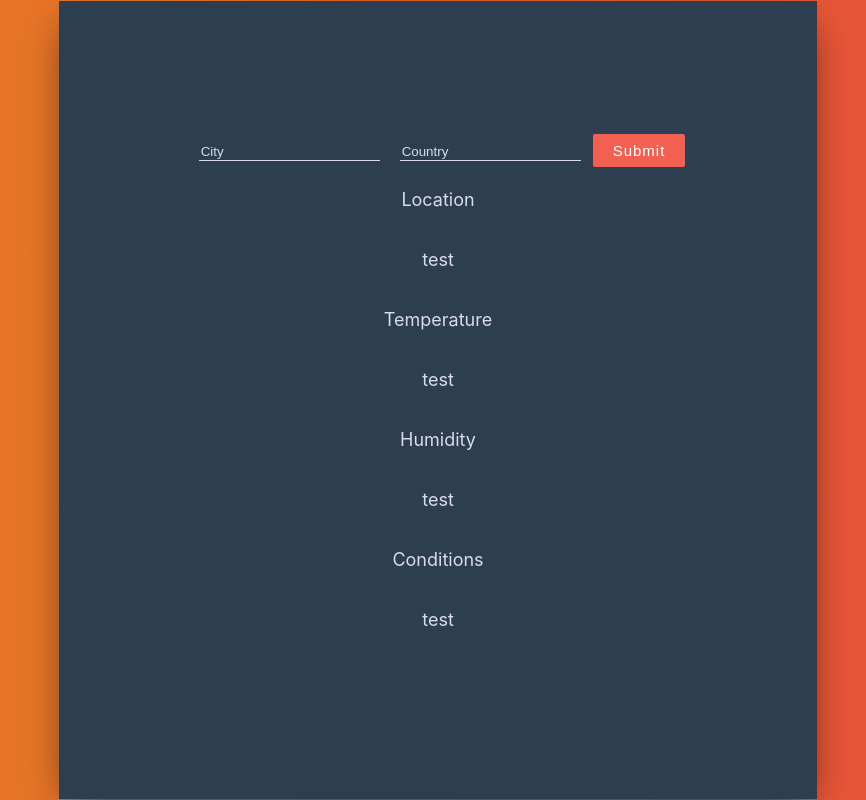
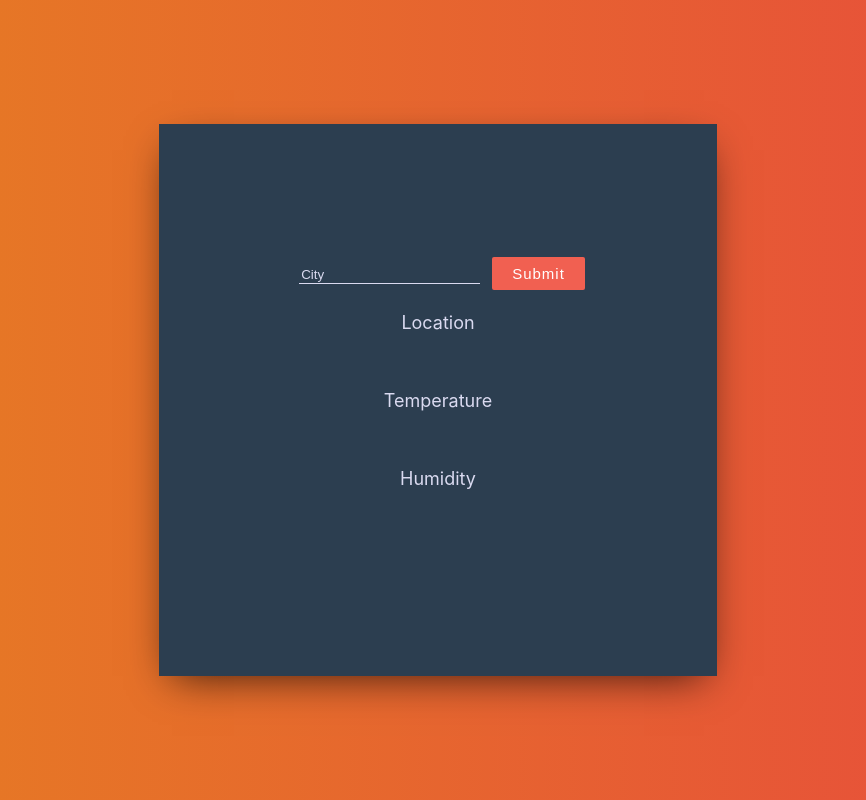
Before and after one commit to Eilima/weather-app, a React (Create React App) app: page / in a window 1280 px wide. Shown: the whole page, without its empty margins (202-1068 px from the left). Built offline with nearby package versions, Linux system fonts and the light colour scheme.

Commit message:
Add api call and change the input field to edit state on change

```diff
--- a/src/Components/Display.js
+++ b/src/Components/Display.js
@@ -1,44 +1,43 @@
 import React from 'react'
+import {search} from '../OpenWeather'
 
 export class Display extends React.Component {
     state = {
-        location: 'test',
-        temperature: 'test',
-        humidity: 'test',
-        conditions: 'test',
+        location: null,
+        temperature: null,
+        humidity: null,
+        cityName: null,
     }
 
-    search = async () => {
-        let cityName = 'Houston'
-        let apiKey = ''
-        const api_call = await fetch(`api.openweathermap.org/data/2.5/weather?q=Houston&units=metric&appid=${apiKey}`)
-        console.log(api_call)
-        console.log(typeof api_call)
-        const data = await api_call.json()
-        console.log(data)
+    onClick = async (e) =>{
+        e.preventDefault()
+        let tet = e.target.value
+        const apiKey = '3515eb54a10f2ef0d46d3777bab42cae'
+        let units = 'metric'
+        const response = await fetch(`https://api.openweathermap.org/data/2.5/weather?q=${this.state.cityName}&units=${units}&appid=${apiKey}`)
+        const data = await response.json()
+        this.setState({
+            location: data.name,
+            temperature: data.main.temp,
+            humidity: data.main.humidity,
+        })
     }
 
-    submit = (e) => {
-        e.preventDefault();
-        this.search()
-    }
+
     render(){
         return (
             <div>
                 <div className='infoBox' >
                     <form>
-                        <input className='inputField' placeholder='City' type='text'></input>
-                        <input className='inputField' placeholder='Country' type='text'></input>
-                        <button onClick={this.submit} >Submit</button>
+                        <input className='inputField' placeholder='City' type='text' onChange={e => this.setState({cityName: e.target.value})} ></input>
+                        <button onClick={this.onClick} >Submit</button>
                     </form>
                     <p className='weather-info'>Location</p>
                     <p className='weather-info'>{this.state.location}</p>
                     <p className='weather-info'>Temperature</p>
                     <p className='weather-info'>{this.state.temperature}</p>
                     <p className='weather-info'>Humidity</p>
-                    <p className='weather-info'>{this.state.humidity}</p>
-                    <p className='weather-info'>Conditions</p>
-                    <p className='weather-info'>{this.state.conditions}</p>
+                    <p className='weather-info'>{this.state.humidity === null ? '' : `${this.state.humidity}%`}</p>
                 </div>
             </div>
         )
```
